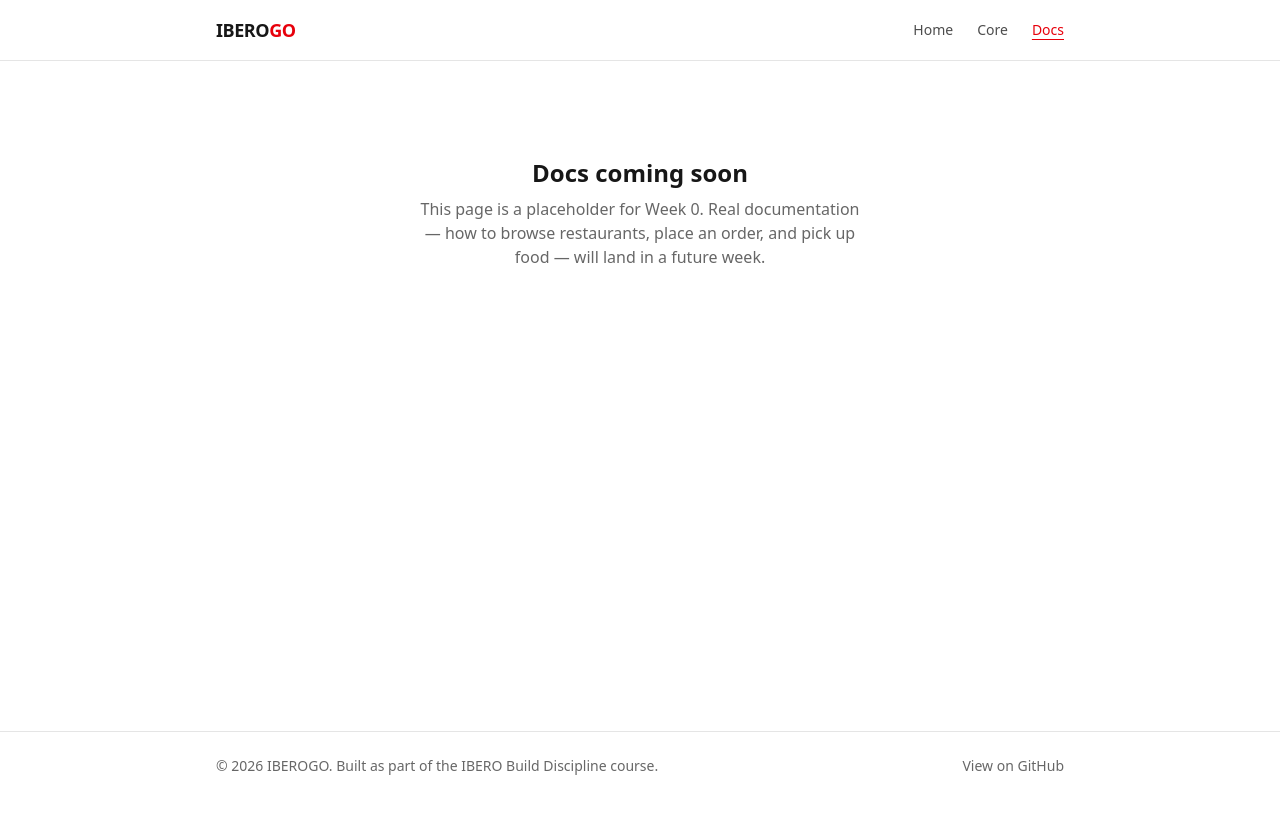
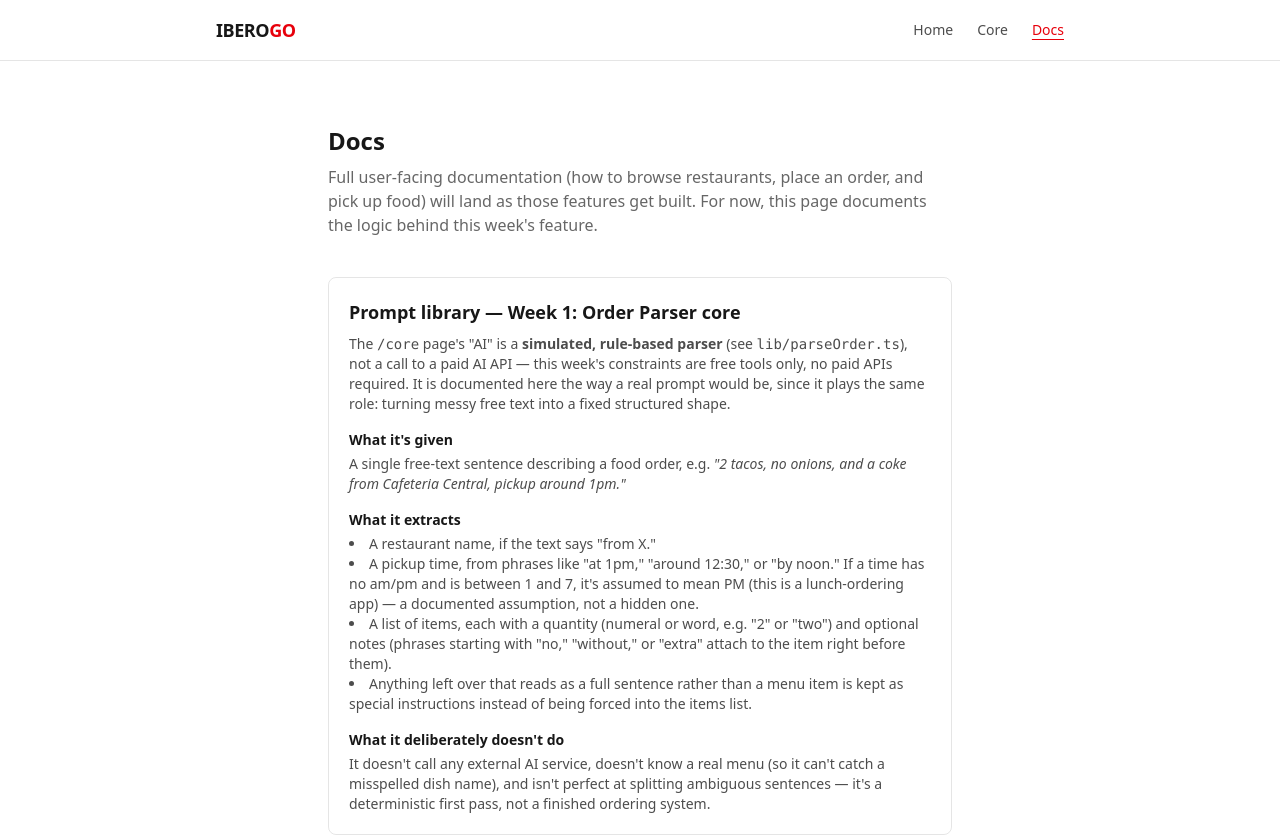
Before and after one commit to jpcarrascoo/iberogo, a Next.js app: page /docs in a window 1280 px wide. Shown: the top 837 px of the page. Before the commit the page ends 800 px from the top, so only its background shows below. Built offline with nearby package versions, Linux system fonts and the light colour scheme.

Commit message:
Add /docs prompt library entry

```diff
--- a/app/docs/page.tsx
+++ b/app/docs/page.tsx
@@ -1,12 +1,64 @@
 export default function DocsPage() {
   return (
-    <div className="mx-auto flex max-w-2xl flex-col items-center px-4 py-24 text-center sm:px-6">
-      <h1 className="text-2xl font-semibold">Docs coming soon</h1>
-      <p className="mt-2 max-w-md text-black/60 dark:text-white/50">
-        This page is a placeholder for Week 0. Real documentation — how to
-        browse restaurants, place an order, and pick up food — will land in a
-        future week.
+    <div className="mx-auto max-w-2xl px-4 py-16 sm:px-6">
+      <h1 className="text-2xl font-semibold">Docs</h1>
+      <p className="mt-2 text-black/60 dark:text-white/50">
+        Full user-facing documentation (how to browse restaurants, place an
+        order, and pick up food) will land as those features get built. For
+        now, this page documents the logic behind this week&apos;s feature.
       </p>
+
+      <section className="mt-10 rounded-lg border border-black/10 p-5 dark:border-white/10">
+        <h2 className="text-lg font-semibold">
+          Prompt library — Week 1: Order Parser core
+        </h2>
+        <p className="mt-2 text-sm text-black/70 dark:text-white/60">
+          The <code>/core</code> page&apos;s &quot;AI&quot; is a{" "}
+          <strong>simulated, rule-based parser</strong> (see{" "}
+          <code>lib/parseOrder.ts</code>), not a call to a paid AI API — this
+          week&apos;s constraints are free tools only, no paid APIs required.
+          It is documented here the way a real prompt would be, since it
+          plays the same role: turning messy free text into a fixed
+          structured shape.
+        </p>
+
+        <h3 className="mt-4 text-sm font-semibold">What it&apos;s given</h3>
+        <p className="mt-1 text-sm text-black/70 dark:text-white/60">
+          A single free-text sentence describing a food order, e.g.{" "}
+          <em>&quot;2 tacos, no onions, and a coke from Cafeteria Central,
+          pickup around 1pm.&quot;</em>
+        </p>
+
+        <h3 className="mt-4 text-sm font-semibold">What it extracts</h3>
+        <ul className="mt-1 list-inside list-disc text-sm text-black/70 dark:text-white/60">
+          <li>A restaurant name, if the text says &quot;from X.&quot;</li>
+          <li>
+            A pickup time, from phrases like &quot;at 1pm,&quot; &quot;around
+            12:30,&quot; or &quot;by noon.&quot; If a time has no am/pm and is
+            between 1 and 7, it&apos;s assumed to mean PM (this is a
+            lunch-ordering app) — a documented assumption, not a hidden one.
+          </li>
+          <li>
+            A list of items, each with a quantity (numeral or word, e.g.
+            &quot;2&quot; or &quot;two&quot;) and optional notes (phrases
+            starting with &quot;no,&quot; &quot;without,&quot; or
+            &quot;extra&quot; attach to the item right before them).
+          </li>
+          <li>
+            Anything left over that reads as a full sentence rather than a
+            menu item is kept as special instructions instead of being
+            forced into the items list.
+          </li>
+        </ul>
+
+        <h3 className="mt-4 text-sm font-semibold">What it deliberately doesn&apos;t do</h3>
+        <p className="mt-1 text-sm text-black/70 dark:text-white/60">
+          It doesn&apos;t call any external AI service, doesn&apos;t know a
+          real menu (so it can&apos;t catch a misspelled dish name), and
+          isn&apos;t perfect at splitting ambiguous sentences — it&apos;s a
+          deterministic first pass, not a finished ordering system.
+        </p>
+      </section>
     </div>
   );
 }
```
